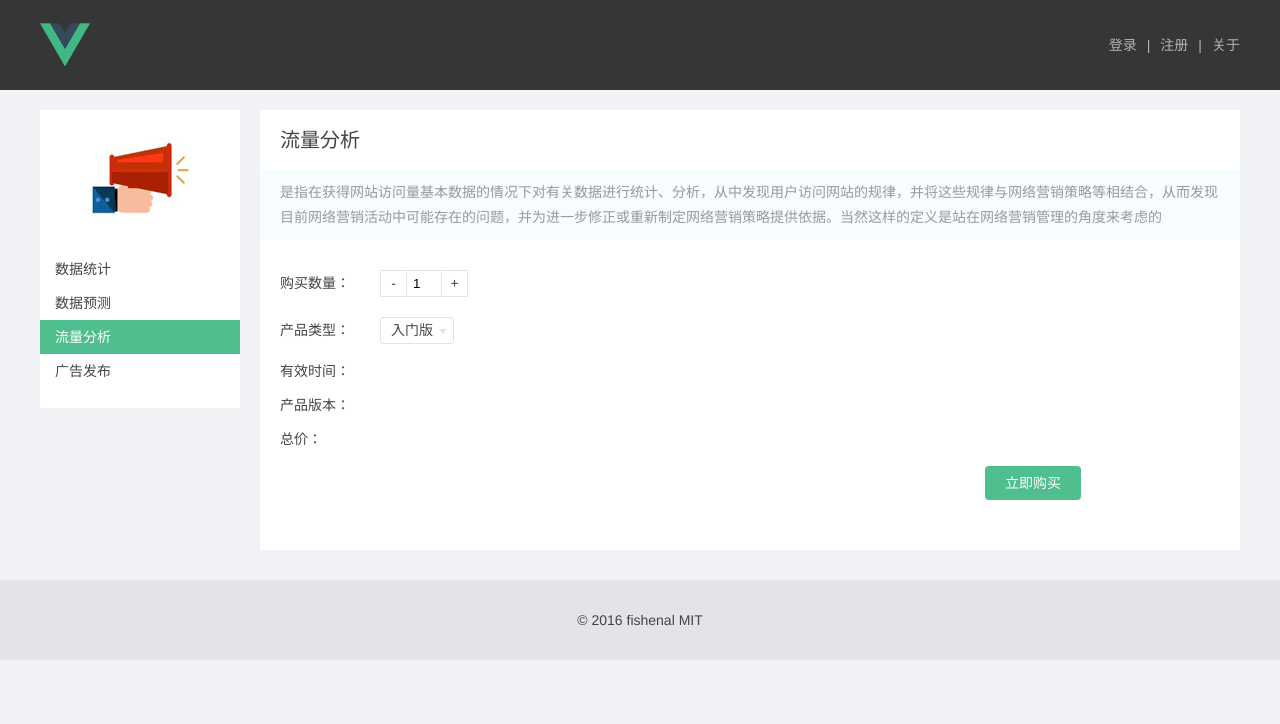
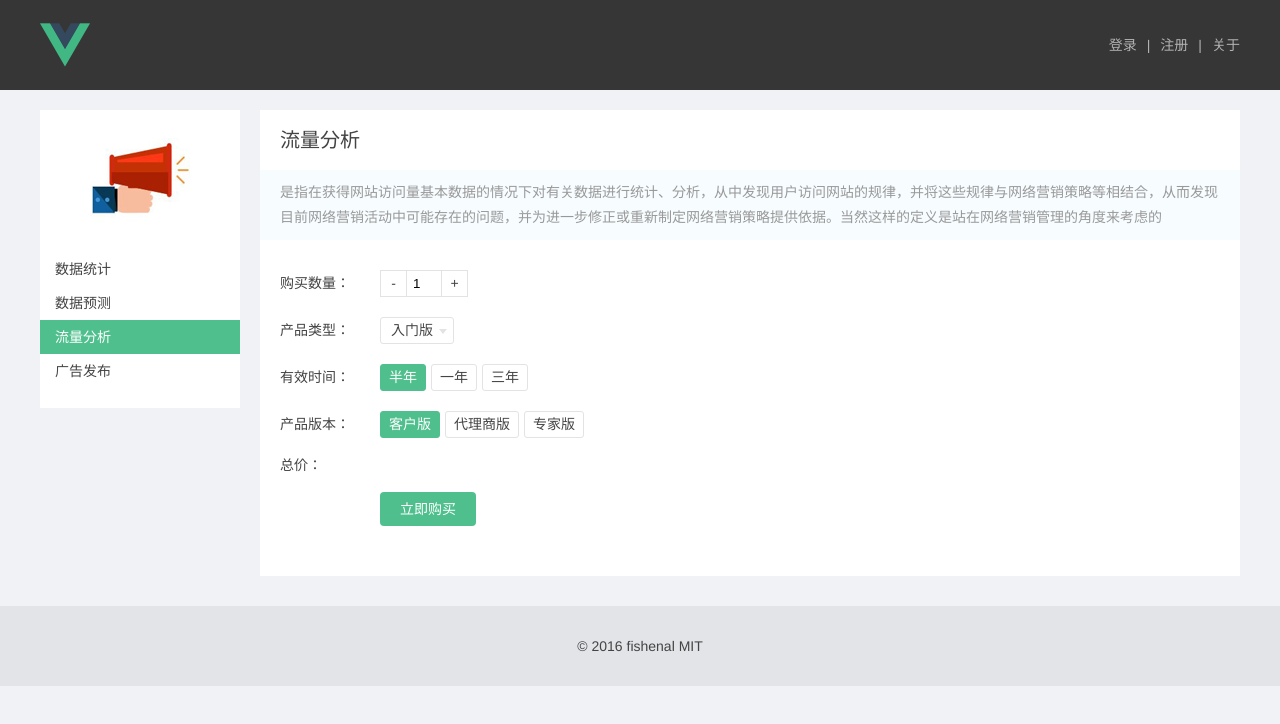
Before and after one commit to bingzhe/SalePlatform, a Vue app: page /detail/analysis in a window 1280 px wide. Shown: the top 724 px of the page. Built offline with nearby package versions, Linux system fonts and the light colour scheme; what vue-resource would draw is missing.

Commit message:
添加 单选组件和多选组件

```diff
--- a/package.json
+++ b/package.json
@@ -10,6 +10,7 @@
   },
   "dependencies": {
     "json-server": "^0.9.6",
+    "lodash": "^4.17.4",
     "vue": "^2.2.2",
     "vue-router": "^2.3.0"
   },
--- a/src/components/base/chooser.vue
+++ b/src/components/base/chooser.vue
@@ -1,9 +1,34 @@
 <template>
-
+  <div class="chooser-component">
+    <ul class="chooser-list">
+      <li v-for="(item, index) in selections" @click="chosenSelection(index)" :title="item.label" :class="{active:index===nowIndex }">{{ item.label }}</li>
+    </ul>
+  </div>
 </template>
 
 <script>
-
+export default {
+  props: {
+    selections: {
+      type: Array,
+      default: [{
+        label: 'test',
+        value: 0
+      }]
+    }
+  },
+  data() {
+    return {
+      nowIndex: 0
+    }
+  },
+  methods: {
+    chosenSelection(index) {
+      this.nowIndex = index
+      this.$emit('on-change', this.selections[index])
+    }
+  }
+}
 </script>
 
 <style scoped>
@@ -11,7 +36,8 @@
   position: relative;
   display: inline-block;
 }
-.chooser-list li{
+
+.chooser-list li {
   display: inline-block;
   border: 1px solid #e3e3e3;
   height: 25px;
@@ -22,6 +48,7 @@
   text-align: center;
   cursor: pointer;
 }
+
 .chooser-list li.active {
   border-color: #4fc08d;
   background: #4fc08d;
--- /dev/null
+++ b/src/components/base/multiplyChooser.vue
@@ -0,0 +1,77 @@
+<template>
+    <div class="chooser-component">
+        <ul class="chooser-list">
+            <li v-for="(item, index) in selections" @click="toggleSelecion(index)" :title="item.label" :class="{active: checkActive(index)}">{{ item.label }}</li>
+        </ul>
+    </div>
+</template>
+
+<script>
+import _ from 'lodash'
+export default {
+    props: {
+        selections: {
+            type: Array,
+            default: [{
+                label: 'test',
+                value: 0
+            }]
+        }
+    },
+    data() {
+        return {
+            nowIndex: [0]
+        }
+    },
+    methods: {
+        toggleSelecion(index) {
+            let shiftIndex
+            let nowObjArray = []
+            if (this.nowIndex.indexOf(index) === -1) {
+                this.nowIndex.push(index)
+            }
+            else {
+                shiftIndex = this.nowIndex.indexOf(index)
+                this.nowIndex.splice(shiftIndex, 1)
+            }
+            this.nowIndex.forEach((element, index, array) => {
+                nowObjArray.push(this.selections[index])
+            })
+            // let nowObjArray = _.map(this.nowIndex, (idx) => {
+            //     return this.selections[idx]
+            // })
+
+            //console.log(nowObjArray)
+            this.$emit('on-change', nowObjArray)
+        },
+        checkActive(index) {
+            return this.nowIndex.indexOf(index) !== -1
+        }
+    }
+}
+</script>
+
+<style scoped>
+.chooser-component {
+    position: relative;
+    display: inline-block;
+}
+
+.chooser-list li {
+    display: inline-block;
+    border: 1px solid #e3e3e3;
+    height: 25px;
+    line-height: 25px;
+    padding: 0 8px;
+    margin-right: 5px;
+    border-radius: 3px;
+    text-align: center;
+    cursor: pointer;
+}
+
+.chooser-list li.active {
+    border-color: #4fc08d;
+    background: #4fc08d;
+    color: #fff;
+}
+</style>
--- a/src/pages/detail/analysis.vue
+++ b/src/pages/detail/analysis.vue
@@ -18,38 +18,38 @@
                     产品类型：
                 </div>
                 <div class="sales-board-line-right">
-                    <v-selection :selections="buyTypes" @On-change="onParamChange('buyType', $event)"></v-selection>
+                    <v-selection :selections="buyTypes" @on-change="onParamChange('buyType', $event)"></v-selection>
                 </div>
             </div>
             <div class="sales-board-line">
-                <div class="sales-board-line-right">
+                <div class="sales-board-line-left">
                     有效时间：
                 </div>
+                <div class="sales-board-line-right">
+                    <v-chooser :selections="periodList" @on-change="onParamChange('period', $event)"></v-chooser>
+                </div>
+            </div>
+            <div class="sales-board-line">
                 <div class="sales-board-line-left">
+                    产品版本：
+                </div>
+                <div class="sales-board-line-right">
+                    <v-mul-chooser :selections="versionList"></v-mul-chooser>
+                </div>
+            </div>
+            <div class="sales-board-line">
+                <div class="sales-board-line-left">
+                    总价：
+                </div>
+                <div class="sales-board-line-right">
 
                 </div>
             </div>
             <div class="sales-board-line">
-                <div class="sales-board-line-right">
-                    产品版本：
-                </div>
                 <div class="sales-board-line-left">
-
-                </div>
-            </div>
-            <div class="sales-board-line">
-                <div class="sales-board-line-right">
-                    总价：
-                </div>
-                <div class="sales-board-line-left">
-
-                </div>
-            </div>
-            <div class="sales-board-line">
-                <div class="sales-board-line-right">
                     &nbsp;
                 </div>
-                <div class="sales-board-line-left">
+                <div class="sales-board-line-right">
                     <div class="button">
                         立即购买
                     </div>
@@ -62,10 +62,14 @@
 <script>
 import VCounter from '../../components/base/counter'
 import VSelection from '../../components/base/selection'
+import VChooser from '../../components/base/chooser'
+import VMulChooser from '../../components/base/multiplyChooser'
 export default {
     components: {
         VCounter,
-        VSelection
+        VSelection,
+        VChooser,
+        VMulChooser
     },
     data() {
         return {
@@ -84,12 +88,40 @@ export default {
                     label: '高级版',
                     value: 2
                 }
+            ],
+            periodList: [
+                {
+                    label: '半年',
+                    value: 0
+                },
+                {
+                    label: '一年',
+                    value: 1
+                },
+                {
+                    label: '三年',
+                    value: 2
+                }
+            ],
+            versionList: [
+                {
+                    label: '客户版',
+                    value: 0
+                },
+                {
+                    label: '代理商版',
+                    value: 1
+                },
+                {
+                    label: '专家版',
+                    value: 2
+                }
             ]
         }
     },
     methods: {
         onParamChange(attr, val) {
-            console.log(val.value)
+            console.log(val)
         }
     }
 }
```
